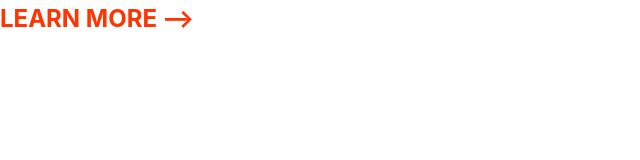
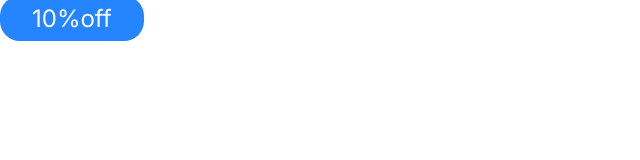
Before and after one commit to Reza10Alizadeh/6tc, a plain HTML site: page index.html in a window 1280 px wide. Shown: the whole page, without its empty margins (0-640 px from the left). Drawn offline with Linux system fonts and the light colour scheme.

Commit message:
build a badge.

```diff
--- a/css/style.css
+++ b/css/style.css
@@ -60,3 +60,29 @@ font-weight: bold;
         font-size: 1.5rem;
     }
 }
+/*badges*/
+.badge{
+    border-radius: 20px;
+    padding: 0.5rem 2rem;
+    font-weight: 400;
+    white-space: nowrap;
+    font-size: 2rem;
+}
+.badge--primary{
+    background: var(--color-primary);
+    color: white;
+}
+.badge--secondary{
+    background: var(--color-secondary);
+    color: white;
+}
+.badge--small{
+    font-size: 1.6rem;
+}
+@media screen and (min-width :1024px){
+    .badge{
+        font-size: 1.5rem;}
+        .badge--small{
+            font-size: 1.2rem;
+        }
+}
--- a/index.html
+++ b/index.html
@@ -4,11 +4,13 @@
     <meta charset="UTF-8">
     <meta name="viewport" content="width=device-width, initial-scale=1.0">
     <title>Document</title>
-
+    <link rel="preconnect" href="https://fonts.googleapis.com">
+<link rel="preconnect" href="https://fonts.gstatic.com" crossorigin>
+<link href="https://fonts.googleapis.com/css2?family=Inter:wght@400;600;700&display=swap" rel="stylesheet">
     <link rel="stylesheet" href="/css/style.css">
   <link rel="stylesheet" href="css/normalize.css">
 </head>
 <body>
-<a href="#" class="link-arrow">learn more</a>
+<span class="badge badge--primary">10%off</span>
 </body>
 </html>
```
Also changed, not shown: commponents/badges.html (added, +1 -0 lines).
